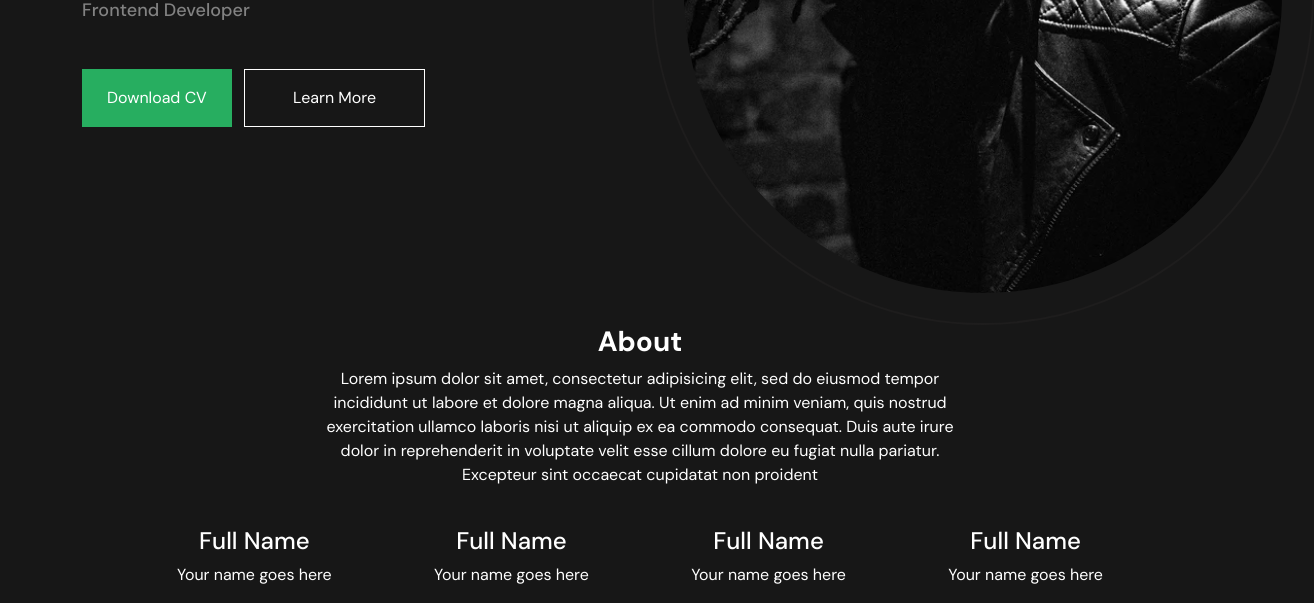
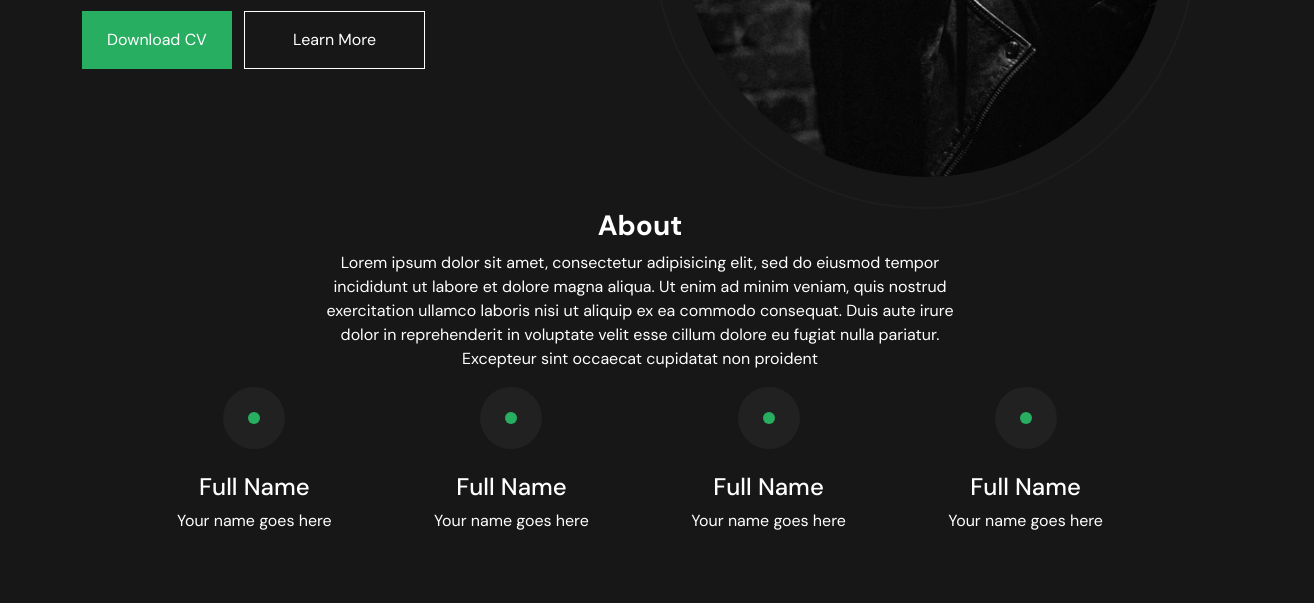
Before and after one commit to igorsamaral/projeto-portfolio-turma-07, a plain HTML site: page index.html in a window 1280 px wide. Shown: the part 497-1100 px from the top of the page, 1314 px wide, since content can reach past the window. After the commit the page ends 1046 px from the top, so only its background shows below. Drawn offline with nearby package versions, Linux system fonts and the light colour scheme.

Commit message:
Foi criado os circles e icones do About

```diff
--- a/assets/css/style.css
+++ b/assets/css/style.css
@@ -65,4 +65,22 @@ img.perfil {
     border-radius: 50%;
     border: 2px solid var(--borda-clara);
     padding: 30px;
+    width: 100%;
 }
+
+.circle {
+    background: #212121;
+    width: 62px;
+    height: 62px;
+    border-radius: 50%;
+    display: flex;
+    align-items: center;
+    justify-content: center;
+}
+
+.icon {
+    background: #27AE60;
+    width: 12px;
+    height: 12px;
+    border-radius: 50%;
+}
```
